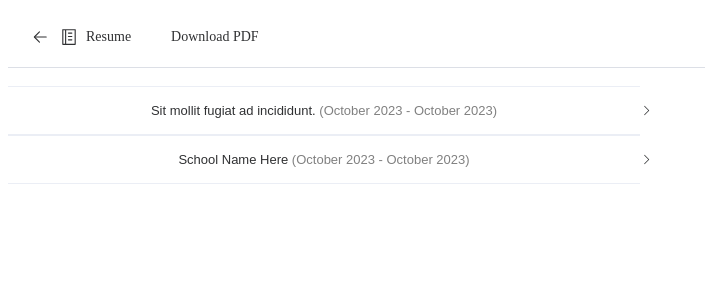
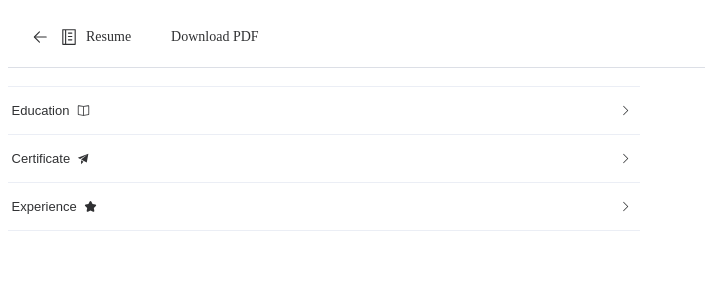
Before and after one commit to stag7824/resume-builder, a Vue app: page /#/ in a window 1280 px wide. Both pictures are taken after a click on the button "New Resume". Shown: the top 300 px of the page, without its empty margins (0-705 px from the left). Built offline with nearby package versions, Linux system fonts and the light colour scheme.

Commit message:
minor UI Fixes

```diff
--- a/src/components/CertificateCard.vue
+++ b/src/components/CertificateCard.vue
@@ -101,12 +101,14 @@
                 </el-col>
             </el-row>
 
+            <div style="text-align: center;">
                 <el-button type="danger" @click="$emit('onRemove', id)">
                     <el-icon>
                         <Delete />
                     </el-icon>
                     Remove
                 </el-button>
+            </div>
         </el-collapse-item>
     </el-collapse>
 </template>
--- a/src/components/EducationCard.vue
+++ b/src/components/EducationCard.vue
@@ -5,7 +5,7 @@
             <template #title>
                 <el-col class="pa-0 mx-auto">
                     <!-- <br> -->
-                    <div class="text-caption">{{ currentData.certName }} <span style="color: grey">({{
+                    <div class="text-caption">{{ currentData.schoolName }} <span style="color: grey">({{
                         formatDate(currentData.startDate) }} -
                             {{ formatDate(currentData.endDate) }})</span></div>
                 </el-col>
@@ -101,13 +101,14 @@
                     </el-row>
                 </el-col>
             </el-row>
-
+            <div style="text-align: center;">
                 <el-button type="danger" @click="$emit('onRemove', id)">
                     <el-icon>
                         <Delete />
                     </el-icon>
                     Remove
                 </el-button>
+            </div>
         </el-collapse-item>
     </el-collapse>
 </template>
--- a/src/components/ExperienceCard.vue
+++ b/src/components/ExperienceCard.vue
@@ -92,12 +92,14 @@
                     </el-row>
                 </el-col>
             </el-row>
+            <div style="text-align: center;">
                 <el-button type="danger" @click="$emit('onRemove', id)">
                     <el-icon>
                         <Delete />
                     </el-icon>
                     Remove
                 </el-button>
+            </div>
         </el-collapse-item>
     </el-collapse>
 </template>
--- a/src/views/ResumeView.vue
+++ b/src/views/ResumeView.vue
@@ -1,51 +1,109 @@
 <template>
     <br>
-        <el-row :lg="24" :md="24" :sd="24">
-            <el-col :lg="12" :md="12" :sd="12">
-                <CertificateCard v-for="certificate in resume.certificates"
-                :id="certificate.id"
-                :key="certificate.id"
-                :cert-name="certificate.certName"
-                :link="certificate.link"
-                :start-date="certificate.startDate"
-                :end-date="certificate.endDate"
-                :cert-description="certificate.edDescription"
-                :cert-des-content="certificate.edDesContent"
-                @on-remove="removeCertificates"
-                @on-update="updateCertificates"
-                v-bind="certificate">
+    <el-row :span="24" :lg="24" :md="24" :sd="24" :xs="24">
+        <!-- Input -->
+        <el-col :span="12" :lg="12" :md="12" :sd="24" :xs="24">
+            <el-collapse accordion>
+
+                <!-- Education -->
+                <el-collapse-item name="1">
+                    <template #title>
+                        &nbsp;Education &nbsp;<el-icon><Reading /></el-icon>
+                    </template>
+                    <div>
+                        <br>
+                        <EducationCard v-for="education in resume.educations" :key="education.id" :id="education.id"
+                            :school-name="education.schoolName" :degree="education.degree" :start-date="education.startDate"
+                            :end-date="education.endDate" :school-location="education.schoolLocation"
+                            :job-description="education.edDescription" :job-des-content="education.edDesContent"
+                            @on-remove="removeEducation" @on-update="updateEducation" v-bind="education">
+                        </EducationCard>
+                    </div>
+                    <div style="
+                        text-align: center;
+                        /* padding-top: 3%; */">
+                        <el-button type="Default" @click="addEducation">
+                            <el-icon>
+                                <CirclePlus />
+                            </el-icon>&nbsp; Add More</el-button>
+                    </div>
+                </el-collapse-item>
+
+                <!-- Certificate  -->
+                <el-collapse-item name="2">
+                    <template #title>
+                        &nbsp;Certificate &nbsp;<el-icon>
+                            <Promotion />
+                        </el-icon>
+                    </template>
+                    <div>
+                        <br>
+                        <CertificateCard v-for="certificate in resume.certificates" :id="certificate.id"
+                            :key="certificate.id" :cert-name="certificate.certName" :link="certificate.link"
+                            :start-date="certificate.startDate" :end-date="certificate.endDate"
+                            :cert-description="certificate.edDescription" :cert-des-content="certificate.edDesContent"
+                            @on-remove="removeCertificates" @on-update="updateCertificates" v-bind="certificate">
                         </CertificateCard>
+                    </div>
+                    <div style="
+                        text-align: center;
+                        /* padding-top: 3%; */">
+                        <el-button type="Default" @click="addCertificates">
+                            <el-icon>
+                                <CirclePlus />
+                            </el-icon>&nbsp; Add Certificate</el-button>
+                    </div>
+                </el-collapse-item>
+
+                <!-- Experience  -->
+                <el-collapse-item name="2">
+                    <template #title>
+                        &nbsp;Experience &nbsp;<el-icon>
+                            <StarFilled />
+                        </el-icon>
+                    </template>
+                    <div>
+                        <br>
+                        <ExperienceCard v-for="experience in resume.experiences" :key="experience.id" :id="experience.id"
+                            :company-name="experience.companyName" :start-date="experience.startDate"
+                            :end-date="experience.endDate" :job-title="experience.jobTitle"
+                            :company-location="experience.companyLocation" :job-description="experience.jobDescription"
+                            :job-des-content="experience.jobDesContent" @on-remove="removeExperience"
+                            @on-update="updateExperience" v-bind="experience">
+                        </ExperienceCard>
+                    </div>
+                    <div style="
+                        text-align: center;
+                        /* padding-top: 3%; */">
+                        <el-button type="Default" @click="addExperience">
+                            <el-icon>
+                                <CirclePlus />
+                            </el-icon>&nbsp; Add Experience</el-button>
+                    </div>
+                </el-collapse-item>
+            </el-collapse>
+
         </el-col>
-        </el-row>
-        <el-row :lg="24" :md="24" :sd="24">
-            <el-col :lg="12" :md="12" :sd="12">
-                <practiceComponent  v-for="education in resume.educations"
-                          :key="education.id"
-                          :id="education.id"
-                          :school-name="education.schoolName"
-                          :degree="education.degree"
-                          :start-date="education.startDate"
-                          :end-date="education.endDate"
-                          :school-location="education.schoolLocation"
-                          :job-description="education.edDescription"
-                          :job-des-content="education.edDesContent"
-                          @on-remove="removeEducation"
-                          @on-update="updateEducation"
-                          v-bind="education">
-                </practiceComponent>
+        <!-- Preview -->
+        <el-col :span="12" :lg="12" :md="12" :sd="24" :xs="24">
+
         </el-col>
     </el-row>
 </template>
 
 <script>
 import moment from 'moment'
+import EducationCard from '@/components/EducationCard.vue'
+import ExperienceCard from '@/components/ExperienceCard.vue'
 import CertificateCard from '@/components/CertificateCard.vue'
-import practiceComponent from '@/components/practiceComponent.vue'
+import { ref } from 'vue'
 
 export default {
     components: {
         CertificateCard,
-        practiceComponent
+        ExperienceCard,
+        EducationCard,
+        CertificateCard,
     },
     data() {
         return {
@@ -83,45 +141,93 @@ export default {
         }
     },
     methods:{
+        formatDate(val) {
+            return moment(val).format('MMMM YYYY')
+        },
         addCertificates() {
-            // const id = generateHashUniqueID()
-            let id=1;
+            const id = 1
             this.resume.certificates.push({
                 id,
-            certName: 'Sit mollit fugiat ad incididunt.',
-            link: 'Consectetur exercitation dolor minim officia consectetur laborum irure et sit culpa.',
+                certName: 'VUE',
+                link: 'link.com.',
                 startDate: moment().format('DD-MM-YYYY'),
                 endDate: moment().format('DD-MM-YYYY'),
-            certDescription: ["Nisi laboris deserunt ipsum enim ullamco excepteur voluptate Lorem et Lorem in magna."],
-            certDesContent: '\u2022 Magna culpa est irure laboris.',
+                certDescription: ["Desc Here."],
+                certDesContent: '\u2022 Content.',
             })
             this.certPanels = this.resume.certificates.findIndex((e) => e.id === id)
         },
         removeCertificates(id) {
             const current = this.resume.certificates.findIndex((e) => e.id === id)
-        this.resume.certificates.splice(current, 1);
-        // this.addCertificates();
+            this.resume.certificates.splice(current, 1)
         },
+        updateCertificates(newData) {
+            const index = this.resume.certificates.findIndex(
+                (e) => e.id === newData.id
+            )
+            if (index !== -1) {
+                this.resume.certificates[index] = newData
+            }
+        },
+
+
         addEducation() {
-      const id = 2
+            const id = 1
             this.resume.educations.push({
                 id,
-        schoolName: 'School Name Here',
+                schoolName: 'School',
                 degree: 'Degree or Subject',
                 edDescription: [
-          "sad. d"
+                    "Velit ex ex aliquip eiusmod labore et est occaecat laboris cillum non laborum ullamco Lorem. Duis mollit et ea do elit et deserunt laborum fugiat occaecat consequat minim. In elit ullamco magna officia fugiat sunt cillum amet excepteur esse qui incididunt irure irure. Sunt non irure nulla anim ex minim dolore deserunt."
                 ],
-        edDesContent: '\u2022 Ed Description here.',
+                edDesContent: '\u2022 Velit ex ex aliquip eiusmod labore et est occaecat laboris cillum non laborum ullamco Lorem. Duis mollit et ea do elit et deserunt laborum fugiat occaecat consequat minim. In elit ullamco magna officia fugiat sunt cillum amet excepteur esse qui incididunt irure irure. Sunt non irure nulla anim ex minim dolore deserunt.',
                 startDate: moment().format('DD-MM-YYYY'),
                 endDate: moment().format('DD-MM-YYYY'),
-        schoolLocation: 'Location jere',
+                schoolLocation: 'Location',
             })
             this.edPanels = this.resume.educations.findIndex((e) => e.id === id)
+        },
+        removeEducation(id) {
+            const current = this.resume.educations.findIndex((e) => e.id === id)
+            this.resume.educations.splice(current, 1)
+        },
+        updateEducation(newData) {
+            const index = this.resume.educations.findIndex((e) => e.id === newData.id)
+            if (index !== -1) {
+                this.resume.educations[index] = newData
+            }
+        },
+        addExperience() {
+            const id = 1
+            this.resume.experiences.push({
+                id,
+                companyName: 'Company.',
+                jobTitle: 'Title of the Job.',
+                jobDescription: ["Job Desc"],
+                jobDesContent: '\u2022 Description.',
+                startDate: moment().format('DD-MM-YYYY'),
+                endDate: moment().format('DD-MM-YYYY'),
+                companyLocation: 'Location',
+            })
+            this.expPanels = this.resume.experiences.findIndex((e) => e.id === id)
+        },
+        removeExperience(id) {
+            const current = this.resume.experiences.findIndex((e) => e.id === id)
+            this.resume.experiences.splice(current, 1)
+        },
+        updateExperience(newData) {
+            const index = this.resume.experiences.findIndex(
+                (e) => e.id === newData.id
+            )
+            if (index !== -1) {
+                this.resume.experiences[index] = newData
+            }
         },
     },
     created(){
         this.addCertificates()
         this.addEducation()
+        this.addExperience()
     }
 }
 </script>
```
Lines whose indentation alone changed are shown as unchanged.
